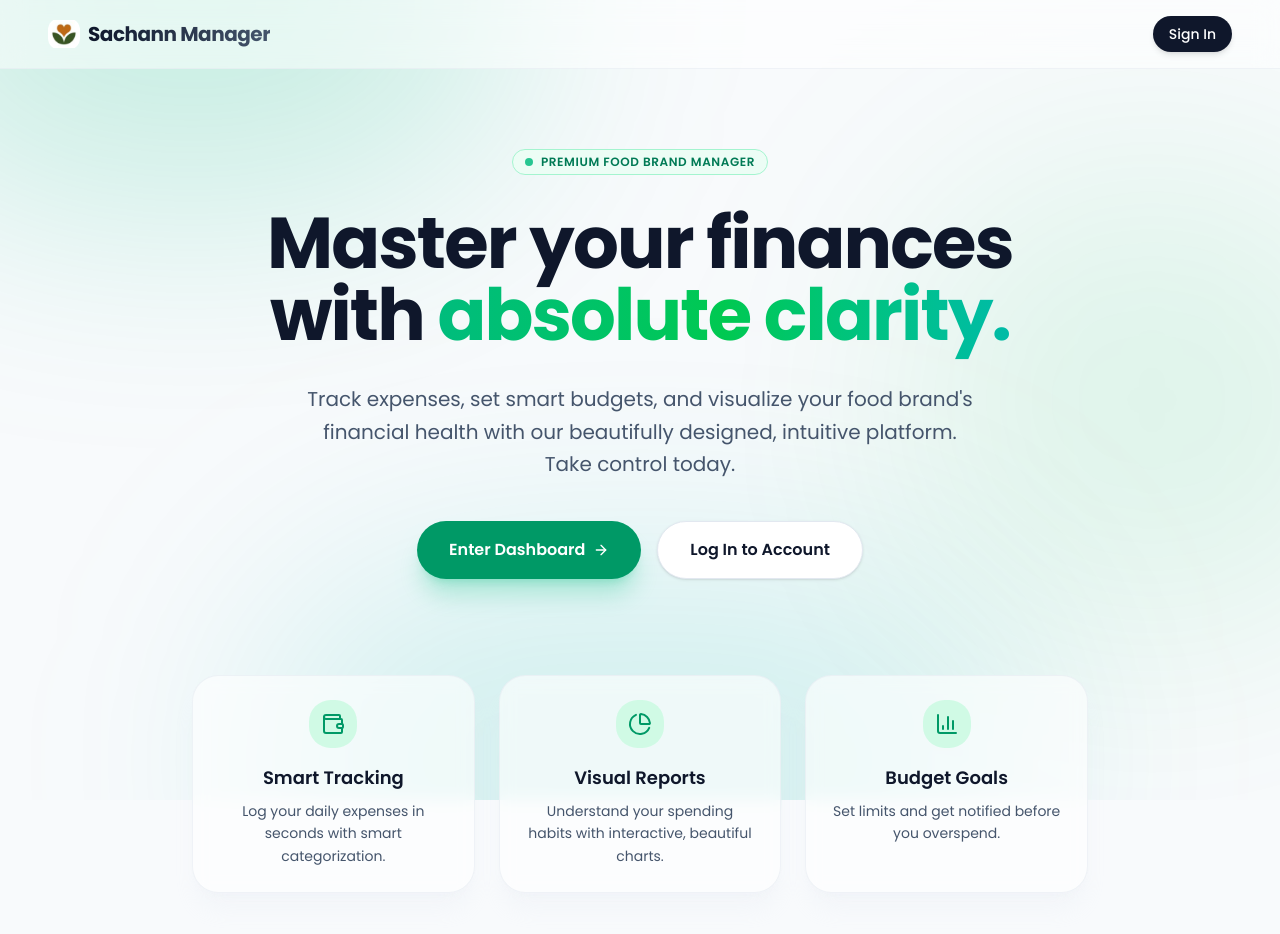
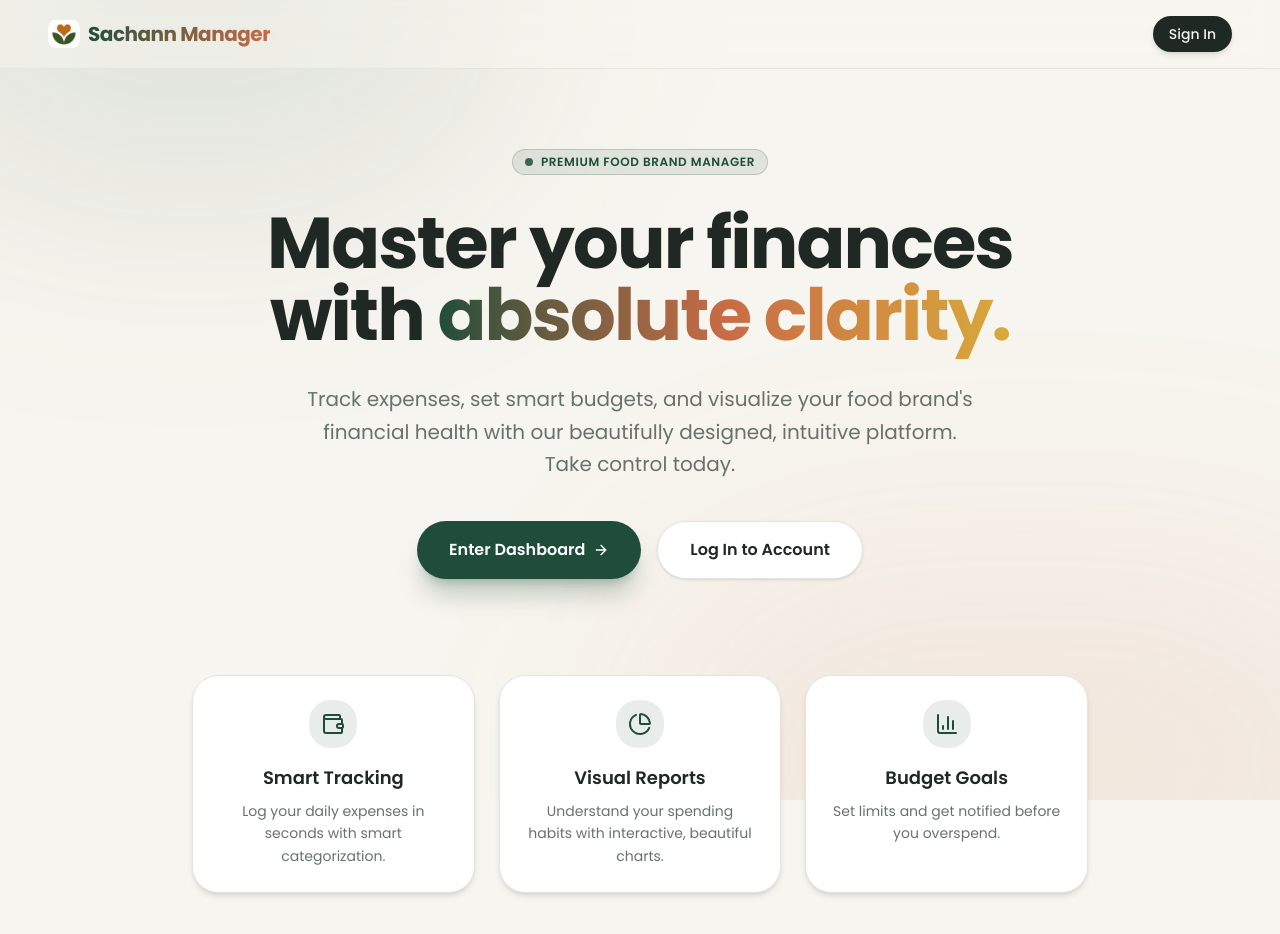
Before and after one commit to TechEcho-24/sachann-manager, a Next.js app: page / in a window 1280 px wide. Shown: the top 934 px of the page. Built offline with nearby package versions, Linux system fonts and the light colour scheme.

Commit message:
main page change

```diff
--- a/src/app/page.tsx
+++ b/src/app/page.tsx
@@ -4,28 +4,27 @@ import { ArrowRight, BarChart3, PieChart, Wallet } from "lucide-react";
 
 export default function Home() {
   return (
-    <div className="flex flex-col min-h-screen bg-slate-50 dark:bg-[#0a0a0a] text-slate-900 dark:text-slate-50 font-sans selection:bg-emerald-500/30">
+    <div className="flex flex-col min-h-screen bg-background text-foreground font-sans selection:bg-brand-green/30">
       {/* Background Gradients */}
       <div className="fixed inset-0 overflow-hidden pointer-events-none z-0">
-        <div className="absolute -top-[25%] -left-[10%] w-[50%] h-[50%] rounded-full bg-emerald-500/20 blur-[120px]" />
-        <div className="absolute top-[20%] -right-[10%] w-[40%] h-[60%] rounded-full bg-green-500/10 blur-[120px]" />
-        <div className="absolute -bottom-[20%] left-[20%] w-[60%] h-[50%] rounded-full bg-teal-500/15 blur-[120px]" />
+        <div className="absolute -top-[25%] -left-[10%] w-[50%] h-[50%] rounded-full bg-brand-green/10 blur-[120px]" />
+        <div className="absolute -bottom-[20%] -right-[10%] w-[60%] h-[50%] rounded-full bg-brand-terracotta/10 blur-[120px]" />
       </div>
 
       {/* Navigation */}
-      <nav className="relative z-10 flex items-center justify-between px-6 py-4 lg:px-12 backdrop-blur-md bg-white/50 dark:bg-black/20 border-b border-slate-200/50 dark:border-slate-800/50">
+      <nav className="relative z-10 flex items-center justify-between px-6 py-4 lg:px-12 backdrop-blur-md bg-background/50 border-b border-border">
         <div className="flex items-center gap-2">
           <div className="w-8 h-8 rounded-lg flex items-center justify-center overflow-hidden">
             <Image src="/favicon.png" alt="Sachann Logo" width={32} height={32} className="object-cover" />
           </div>
-          <span className="text-xl font-bold tracking-tight bg-clip-text text-transparent bg-gradient-to-r from-slate-900 to-slate-600 dark:from-white dark:to-slate-400">
+          <span className="text-xl font-bold tracking-tight bg-clip-text text-transparent bg-gradient-to-r from-brand-green to-brand-terracotta">
             Sachann Manager
           </span>
         </div>
         <div className="flex items-center gap-4">
           <Link
             href="/login"
-            className="text-sm font-medium px-4 py-2 rounded-full bg-slate-900 dark:bg-white text-white dark:text-black hover:bg-slate-800 dark:hover:bg-slate-200 transition-all shadow-md hover:shadow-lg active:scale-95"
+            className="text-sm font-medium px-4 py-2 rounded-full bg-foreground text-background hover:bg-foreground/90 transition-all shadow-md active:scale-95"
           >
             Sign In
           </Link>
@@ -34,35 +33,35 @@ export default function Home() {
 
       {/* Hero Section */}
       <main className="relative z-10 flex flex-col items-center justify-center flex-1 px-6 text-center lg:px-8 mt-20 mb-32">
-        <div className="inline-flex items-center gap-2 px-3 py-1 mb-8 rounded-full bg-emerald-50 dark:bg-emerald-500/10 border border-emerald-200 dark:border-emerald-500/20">
-          <span className="w-2 h-2 rounded-full bg-emerald-500 animate-pulse" />
-          <span className="text-xs font-semibold text-emerald-700 dark:text-emerald-300 uppercase tracking-wider">
+        <div className="inline-flex items-center gap-2 px-3 py-1 mb-8 rounded-full bg-brand-green/10 border border-brand-green/20">
+          <span className="w-2 h-2 rounded-full bg-brand-green animate-pulse" />
+          <span className="text-xs font-semibold text-brand-green uppercase tracking-wider">
             Premium Food Brand Manager
           </span>
         </div>
 
         <h1 className="max-w-4xl text-5xl sm:text-6xl lg:text-7xl font-extrabold tracking-tight mb-8">
           Master your finances with{" "}
-          <span className="text-transparent bg-clip-text bg-gradient-to-r from-emerald-500 via-green-500 to-teal-500 animate-gradient-x">
+          <span className="text-transparent bg-clip-text bg-gradient-to-r from-brand-green via-brand-terracotta to-brand-mustard animate-gradient-x">
             absolute clarity.
           </span>
         </h1>
 
-        <p className="max-w-2xl text-lg sm:text-xl text-slate-600 dark:text-slate-400 mb-10 leading-relaxed">
+        <p className="max-w-2xl text-lg sm:text-xl text-muted-foreground mb-10 leading-relaxed">
           Track expenses, set smart budgets, and visualize your food brand's financial health with our beautifully designed, intuitive platform. Take control today.
         </p>
 
         <div className="flex flex-col sm:flex-row gap-4 w-full sm:w-auto">
           <Link
             href="/dashboard"
-            className="group flex items-center justify-center gap-2 px-8 py-4 text-base font-semibold text-white bg-emerald-600 rounded-full hover:bg-emerald-700 transition-all shadow-xl shadow-emerald-500/25 hover:shadow-emerald-500/40 active:scale-95"
+            className="group flex items-center justify-center gap-2 px-8 py-4 text-base font-semibold text-white bg-brand-green rounded-full hover:bg-brand-green-light transition-all shadow-xl shadow-brand-green/25 hover:shadow-brand-green/40 active:scale-95"
           >
             Enter Dashboard
             <ArrowRight className="w-4 h-4 group-hover:translate-x-1 transition-transform" />
           </Link>
           <Link
             href="/login"
-            className="flex items-center justify-center px-8 py-4 text-base font-semibold rounded-full bg-white dark:bg-slate-900 border border-slate-200 dark:border-slate-800 hover:border-slate-300 dark:hover:border-slate-700 hover:bg-slate-50 dark:hover:bg-slate-800/50 transition-all shadow-sm active:scale-95"
+            className="flex items-center justify-center px-8 py-4 text-base font-semibold rounded-full bg-card text-foreground border border-border hover:bg-muted transition-all shadow-sm active:scale-95"
           >
             Log In to Account
           </Link>
@@ -75,12 +74,12 @@ export default function Home() {
             { icon: PieChart, title: "Visual Reports", desc: "Understand your spending habits with interactive, beautiful charts." },
             { icon: BarChart3, title: "Budget Goals", desc: "Set limits and get notified before you overspend." },
           ].map((feature, i) => (
-            <div key={i} className="flex flex-col items-center text-center p-6 rounded-3xl bg-white/60 dark:bg-slate-900/40 border border-slate-200/50 dark:border-slate-800/50 backdrop-blur-sm shadow-xl shadow-slate-200/20 dark:shadow-black/40">
-              <div className="w-12 h-12 rounded-2xl bg-emerald-100 dark:bg-emerald-500/20 text-emerald-600 dark:text-emerald-400 flex items-center justify-center mb-4">
+            <div key={i} className="flex flex-col items-center text-center p-6 rounded-3xl bg-card border border-border shadow-md">
+              <div className="w-12 h-12 rounded-2xl bg-brand-green/10 text-brand-green flex items-center justify-center mb-4">
                 <feature.icon className="w-6 h-6" />
               </div>
               <h3 className="text-lg font-semibold mb-2">{feature.title}</h3>
-              <p className="text-sm text-slate-600 dark:text-slate-400 leading-relaxed">{feature.desc}</p>
+              <p className="text-sm text-muted-foreground leading-relaxed">{feature.desc}</p>
             </div>
           ))}
         </div>
```
